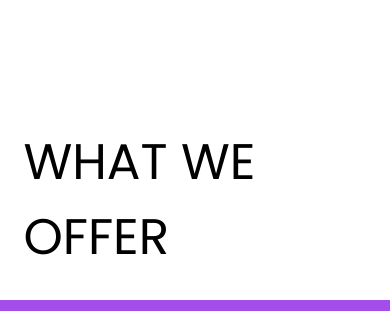
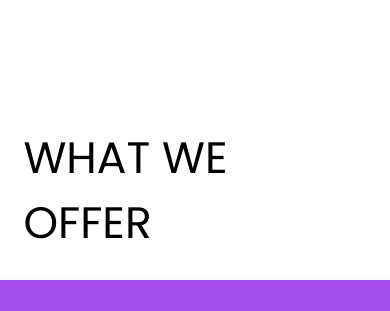
Before and after one commit to Lovethrech/BLOOM-Chel, a Vue app: page / in a window 390 px wide. Shown: the part 1622-1933 px from the top of the page. Built offline with nearby package versions, Linux system fonts and the light colour scheme; some icons are missing.

Commit message:
...working on home-about section component.

```diff
--- a/src/components/home/contact/HomeContactTitle.vue
+++ b/src/components/home/contact/HomeContactTitle.vue
@@ -17,7 +17,7 @@
 
 @media screen and (max-width:850px) {
     .home-contact-title-main-ctn-name{
-        font-size: 50px;
+        font-size: 44px;
     }
 }
 </style>
```
